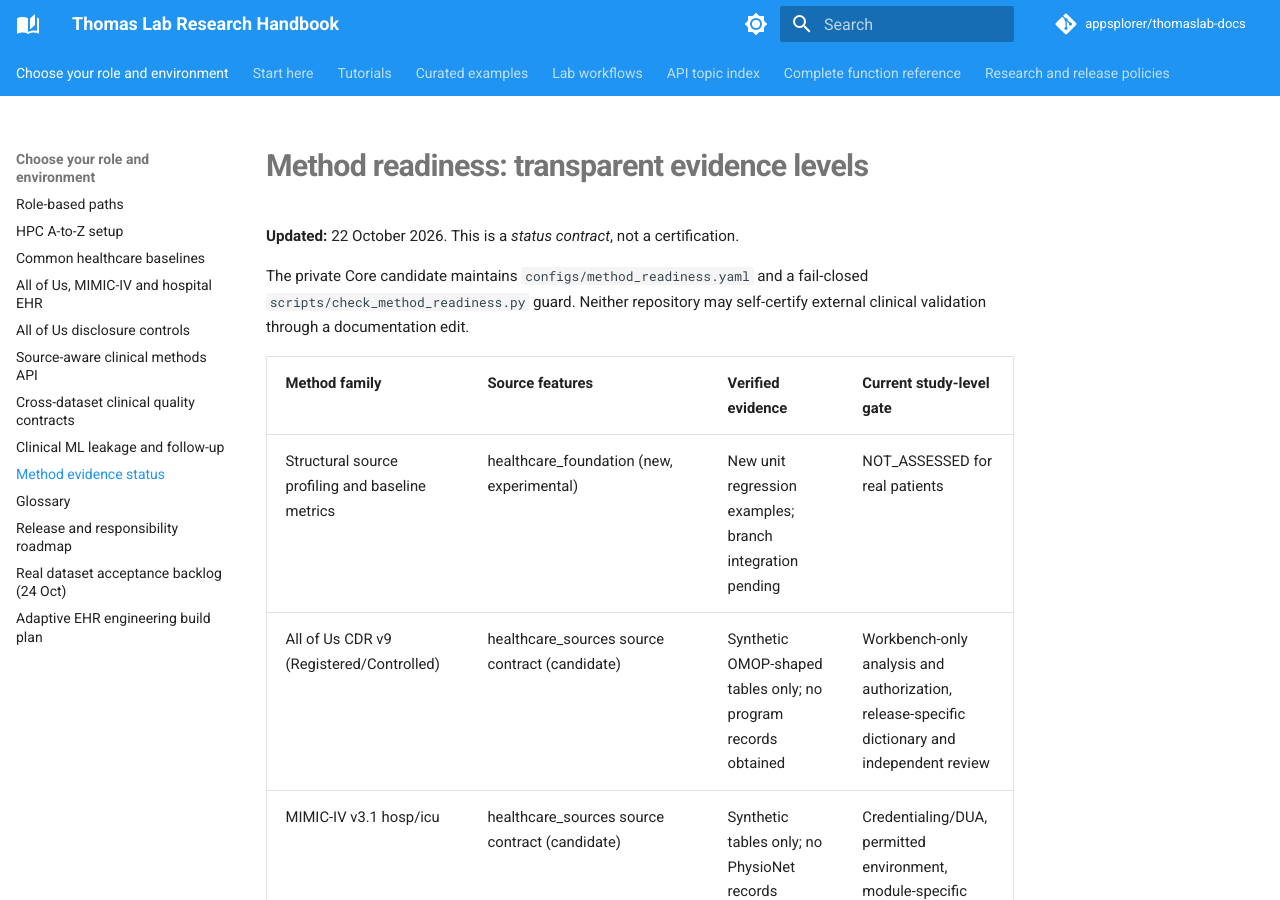
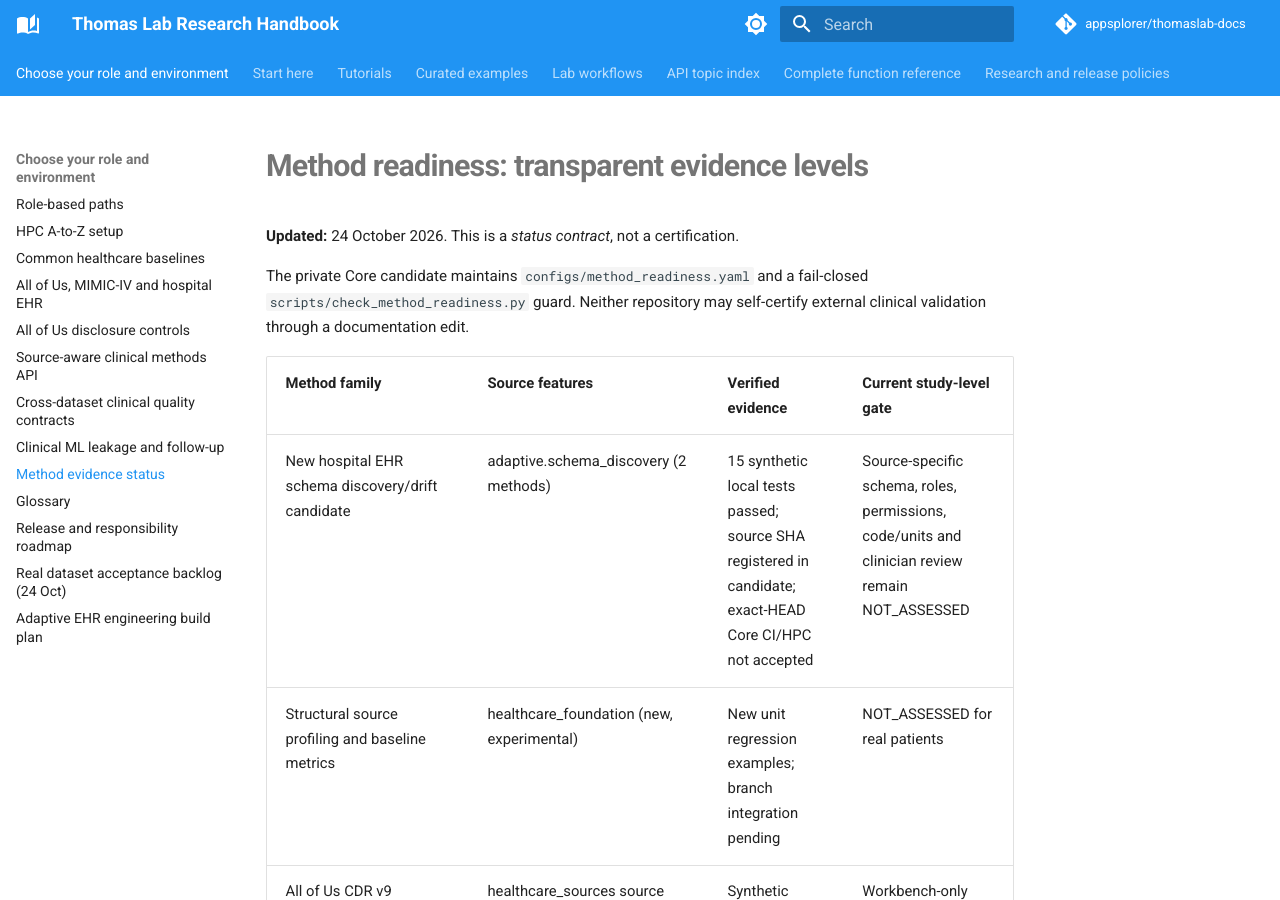
Before and after one commit to appsplorer/thomaslab-docs, an MkDocs documentation site: the page built from docs/guides/method-readiness.md, in a window 1280 px wide and 900 px high. Built offline with MkDocs 1.6.1 and Material for MkDocs 9.7.7, drawn with Linux system fonts in a browser that asks for light colours; comment, search, counter and statistics services are not loaded.

Commit message:
docs: method readiness distinguishes tested schema metadata from clinical validation

```diff
--- a/docs/guides/method-readiness.md
+++ b/docs/guides/method-readiness.md
@@ -1,6 +1,6 @@
 # Method readiness: transparent evidence levels
 
-**Updated:** 22 October 2026. This is a *status contract*, not a certification.
+**Updated:** 24 October 2026. This is a *status contract*, not a certification.
 
 The private Core candidate maintains `configs/method_readiness.yaml` and a
 fail-closed `scripts/check_method_readiness.py` guard. Neither repository may
@@ -8,6 +8,7 @@ self-certify external clinical validation through a documentation edit.
 
 | Method family | Source features | Verified evidence | Current study-level gate |
 |---|---|---|---|
+| New hospital EHR schema discovery/drift candidate | adaptive.schema_discovery (2 methods) | 15 synthetic local tests passed; source SHA registered in candidate; exact-HEAD Core CI/HPC not accepted | Source-specific schema, roles, permissions, code/units and clinician review remain NOT_ASSESSED |
 | Structural source profiling and baseline metrics | healthcare_foundation (new, experimental) | New unit regression examples; branch integration pending | NOT_ASSESSED for real patients |
 | All of Us CDR v9 (Registered/Controlled) | healthcare_sources source contract (candidate) | Synthetic OMOP-shaped tables only; no program records obtained | Workbench-only analysis and authorization, release-specific dictionary and independent review |
 | MIMIC-IV v3.1 hosp/icu | healthcare_sources source contract (candidate) | Synthetic tables only; no PhysioNet records obtained | Credentialing/DUA, permitted environment, module-specific key, shifted-time and event reviews |
```
